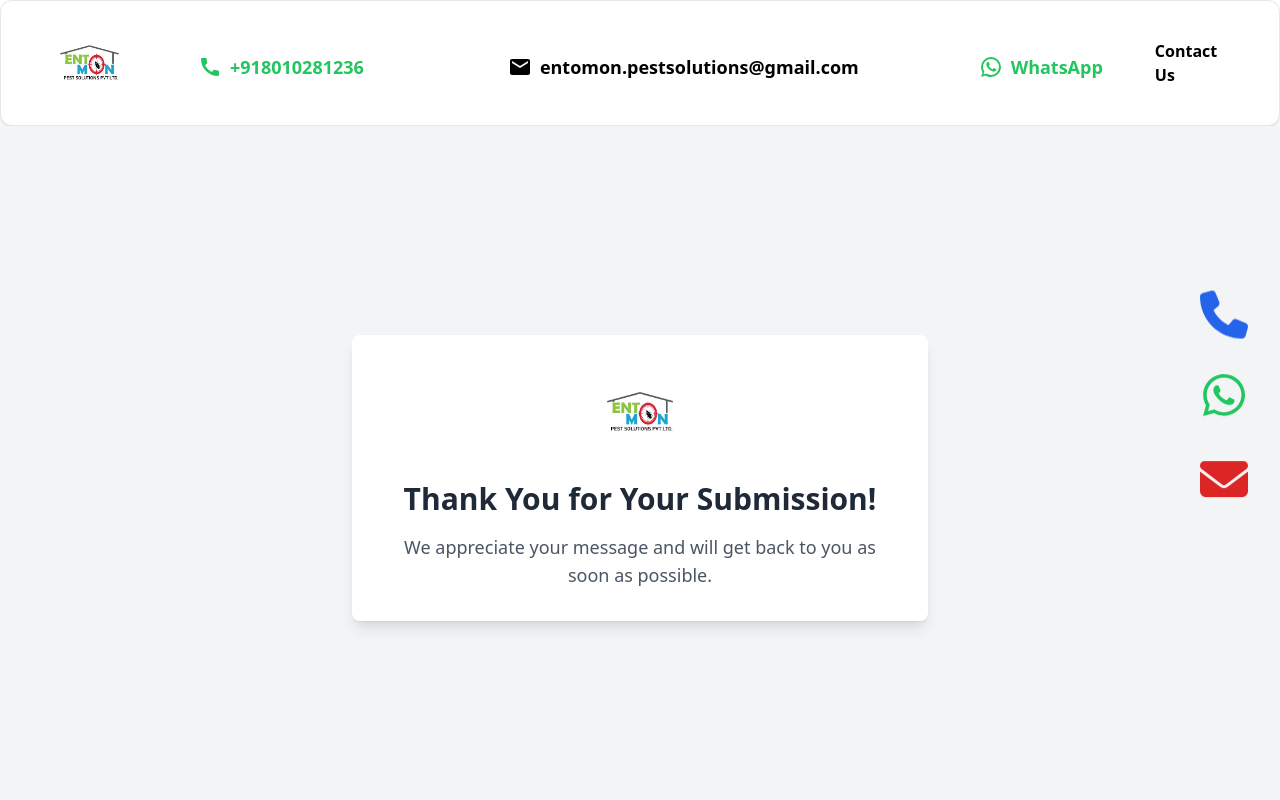
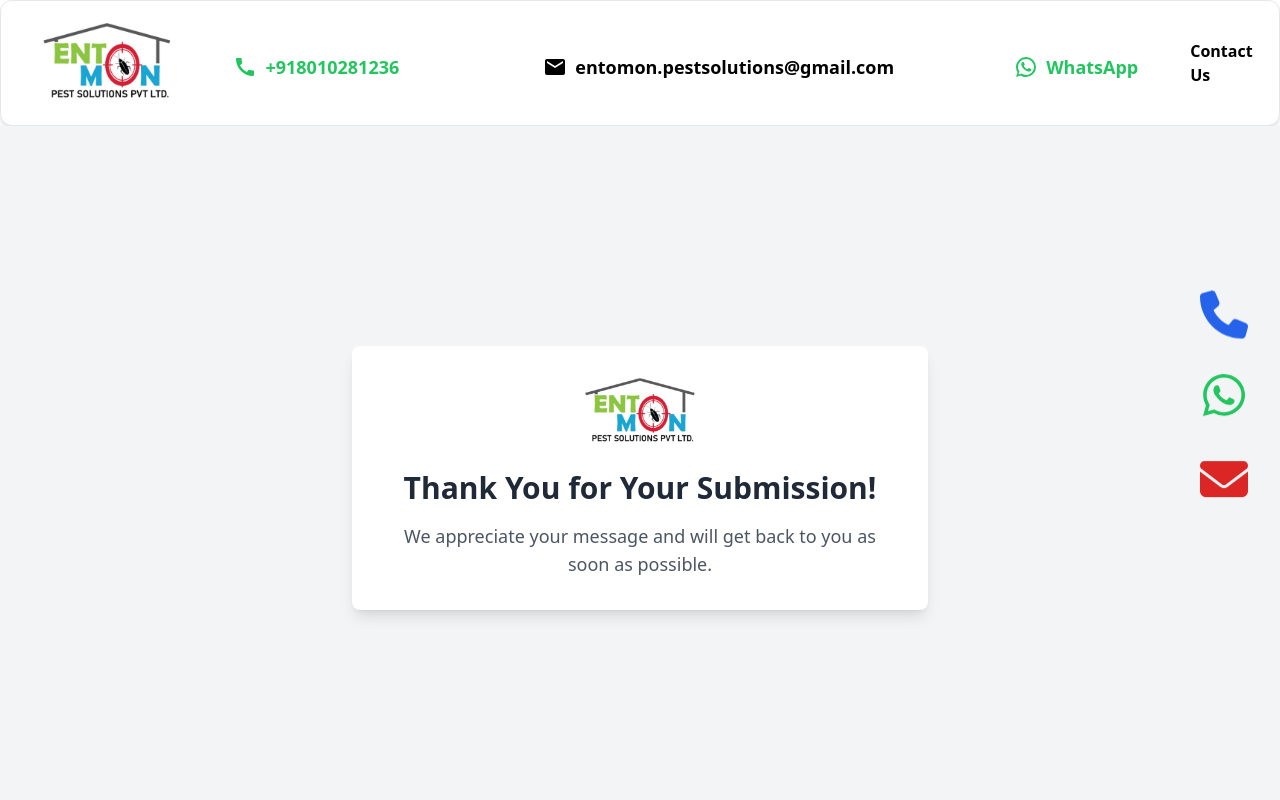
Before and after one commit to Avishkar2004/Entomon-Pest-Solutions-, a React (Create React App) app: page /thankYou in a window 1280 px wide. Shown: the top 800 px of the page. Built offline with nearby package versions, Linux system fonts and the light colour scheme.

Commit message:
Header Change

```diff
--- a/src/Pages/Header.jsx
+++ b/src/Pages/Header.jsx
@@ -6,7 +6,7 @@ import {
   Button,
   IconButton,
 } from "@material-tailwind/react";
-import Logo from "../assets/Navbar/Logo.jpeg";
+import Logo from "../assets/Navbar/Logo.png";
 import CallIcon from "@mui/icons-material/Call";
 import EmailIcon from "@mui/icons-material/Email";
 import WhatsAppIcon from "@mui/icons-material/WhatsApp";
@@ -82,7 +82,7 @@ const Header = () => {
           className="mr-4 cursor-pointer py-1.5 font-medium"
         >
           <img
-            className="mx-auto object-scale-down flex h-20 w-auto max-w-screen-xl "
+            className="mx-auto flex h-[5rem] w-auto max-w-screen-xl "
             src={Logo}
             alt="Pest Control Logo"
           />
--- a/src/Pages/ThankYou.jsx
+++ b/src/Pages/ThankYou.jsx
@@ -1,5 +1,5 @@
 import React from "react";
-import ThankYouImage from "../assets/Navbar/Logo.jpeg";
+import ThankYouImage from "../assets/Navbar/Logo.png";
 
 const ThankYou = () => {
   return (
```
Also changed, not shown: src/assets/Navbar/Logo.jpeg (deleted), src/assets/Navbar/Logo.png (added).
